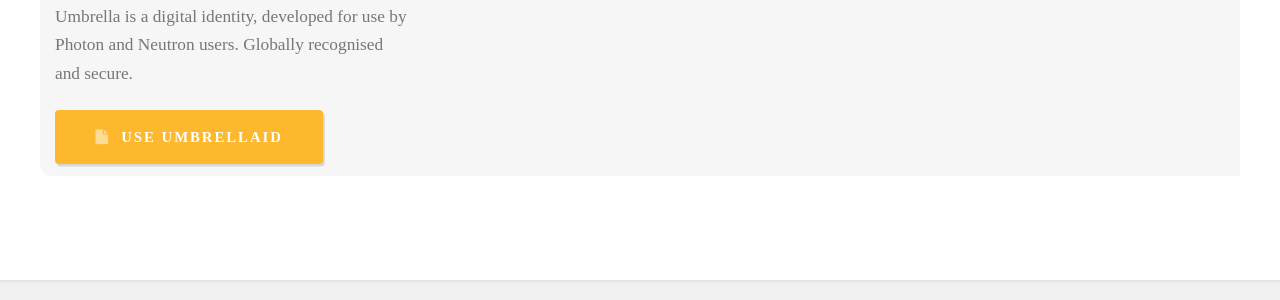
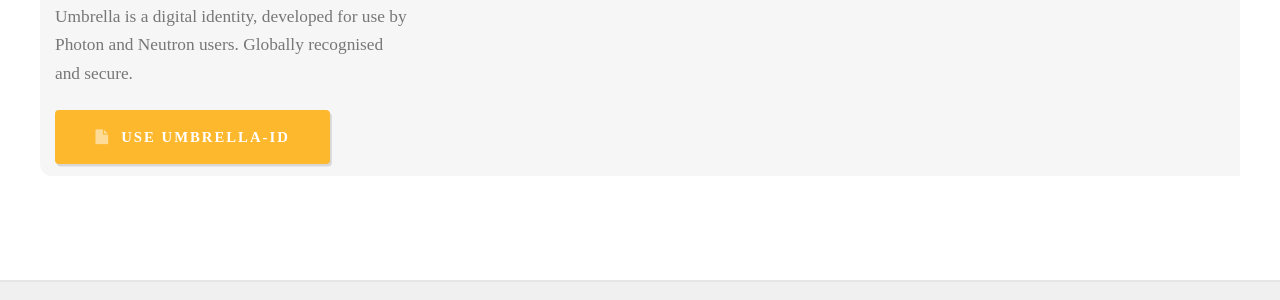
Before and after one commit to flowedback/flowedback.github.io, a Jekyll site: the page built from index.html, in a window 1280 px wide. Shown: the part 866-1166 px from the top of the page. Built offline with Jekyll 4.4.1, drawn with Linux system fonts in a browser that asks for light colours; some web fonts are replaced.

Commit message:
Update index.html

```diff
--- a/index.html
+++ b/index.html
@@ -47,7 +47,7 @@
 							</div>
 						</div>
 						<ul class="actions">
-							<li><a href="https://umbrellaid.org/euu/account/create" target="_blank" class="button icon fa-file">Use UmbrellaID</a></li>
+							<li><a href="https://umbrellaid.org/euu/account/create" target="_blank" class="button icon fa-file">Use Umbrella-ID</a></li>
 						</ul>
 					</section>
 				</div>
```
